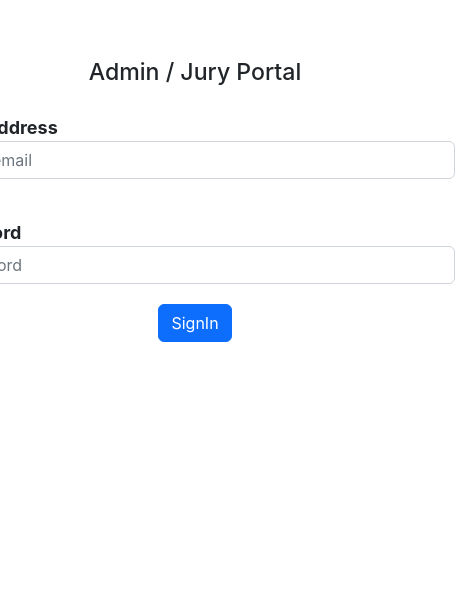
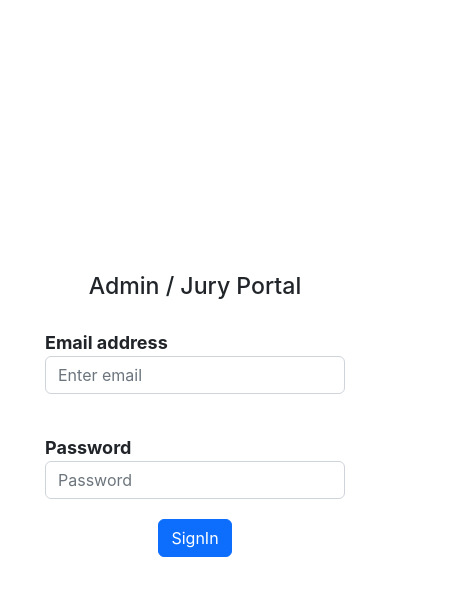
Before and after one commit to Ary0405/cl-admin-portal, a React (Create React App) app: page / in a window 390 px wide. Shown: the top 596 px of the page, 455 px wide, since content can reach past the window. Built offline with nearby package versions, Linux system fonts and the light colour scheme.

Commit message:
chore : ui responsive fixes

```diff
--- a/src/Styles/SignUp.css
+++ b/src/Styles/SignUp.css
@@ -21,3 +21,12 @@
     font-size: 18px;
     font-weight: bold;
 }
+
+@media (max-width: 768px) {
+    .signin_form {
+        margin-top: 70%;
+    }
+    .form-group > input{
+        width: 300px;
+    }
+}
```
